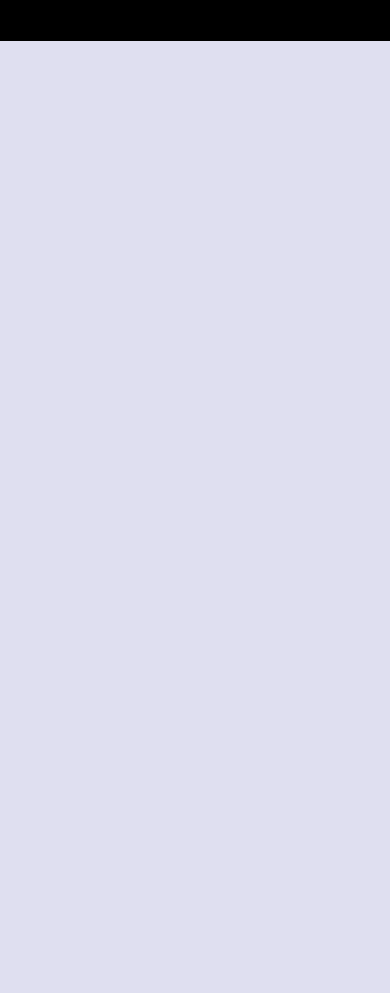
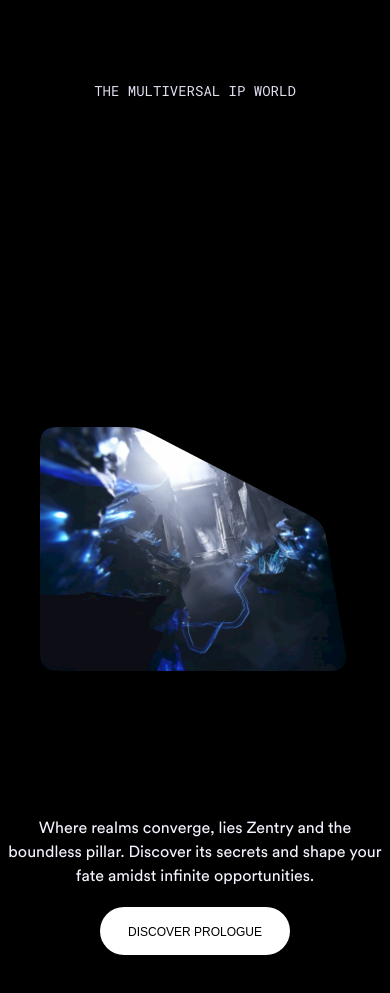
Before and after one commit to KhemkaAkshat/Gaming-website, a React (Vite) app in the folder Project-1/: page / in a window 390 px wide. Shown: the part 5200-6193 px from the top of the page. Before the commit the page ends 5241 px from the top, so only its background shows below. Built offline with nearby package versions, Linux system fonts and the light colour scheme; a web font is replaced by a local one.

Commit message:
Feat : floating image section

```diff
--- a/Project-1/src/App.jsx
+++ b/Project-1/src/App.jsx
@@ -3,6 +3,7 @@
 import About from "./components/About";
 import Navbar from "./components/Navbar";
 import Features from "./components/Features";
+import Story from "./components/Story";
 
 function App() {
   return (
@@ -11,6 +12,7 @@
       <Hero />
       <About/>
       <Features/>
+      <Story/>
     </main>
   );
 }
--- /dev/null
+++ b/Project-1/src/components/Story.jsx
@@ -0,0 +1,124 @@
+import React, { useRef } from "react";
+import AnimatedTitle from "./AnimatedTitle";
+import gsap from "gsap";
+import Button from "./Button"
+const Story = () => {
+    const frameRef = useRef(null);
+
+    const handleMouseMove = (e) => {
+      const { clientX, clientY } = e;
+      const element = frameRef.current;
+
+      if (!element) return;
+
+      const rect = element.getBoundingClientRect();
+      const xPos = clientX - rect.left;
+      const yPos = clientY - rect.top;
+
+      const centerX = rect.width / 2;
+      const centerY = rect.height / 2;
+
+      const rotateX = ((yPos - centerY) / centerY) * -10;
+      const rotateY = ((xPos - centerX) / centerX) * 10;
+
+      gsap.to(element, {
+        duration: 0.3,
+        rotateX,
+        rotateY,
+        transformPerspective: 500,
+        ease: "power1.inOut",
+      });
+    };
+
+    const handleMouseLeave = () => {
+      const element = frameRef.current;
+
+      if (element) {
+        gsap.to(element, {
+          duration: 0.3,
+          rotateX: 0,
+          rotateY: 0,
+          ease: "power1.inOut",
+        });
+      }
+    };
+
+    return (
+      <div id="story" className="min-h-dvh w-screen bg-black text-blue-50">
+        <div className="flex size-full flex-col items-center py-10 pb-24">
+          <p className="font-general text-sm uppercase md:text-[10px]">
+            the multiversal ip world
+          </p>
+
+          <div className="relative size-full">
+            <AnimatedTitle
+              title="the st<b>o</b>ry of <br /> a hidden real<b>m</b>"
+              containerClass="mt-5 pointer-events-none mix-blend-difference relative z-10 text-center"
+            />
+
+            <div className="story-img-container">
+              <div className="story-img-mask">
+                <div className="story-img-content">
+                  <img
+                    ref={frameRef}
+                    onMouseMove={handleMouseMove}
+                    onMouseLeave={handleMouseLeave}
+                    onMouseUp={handleMouseLeave}
+                    onMouseEnter={handleMouseLeave}
+                    src="/img/entrance.webp"
+                    alt="entrance.webp"
+                    className="object-contain"
+                  />
+                </div>
+              </div>
+
+              <svg
+                className="invisible absolute size-0"
+                xmlns="http://www.w3.org/2000/svg"
+              >
+                <defs>
+                  <filter id="flt_tag">
+                    <feGaussianBlur
+                      in="SourceGraphic"
+                      stdDeviation="8"
+                      result="blur"
+                    />
+                    <feColorMatrix
+                      in="blur"
+                      mode="matrix"
+                      values="1 0 0 0 0  0 1 0 0 0  0 0 1 0 0  0 0 0 19 -9"
+                      result="flt_tag"
+                    />
+                    <feComposite
+                      in="SourceGraphic"
+                      in2="flt_tag"
+                      operator="atop"
+                    />
+                  </filter>
+                </defs>
+              </svg>
+            </div>
+          </div>
+
+          <div className="-mt-80 flex w-full justify-center md:-mt-64 md:me-44 md:justify-end">
+            <div className="flex h-full w-fit flex-col items-center md:items-start">
+              <p className="mt-3 max-w-sm text-center font-circular-web text-violet-50 md:text-start">
+                Where realms converge, lies Zentry and the boundless pillar.
+                Discover its secrets and shape your fate amidst infinite
+                opportunities.
+              </p>
+
+              <Button
+                id="realm-btn"
+                title="discover prologue"
+                containerClass="mt-5 bg-white"
+              />
+            </div>
+          </div>
+        </div>
+      </div>
+    );
+  };
+
+
+export default Story;
```
